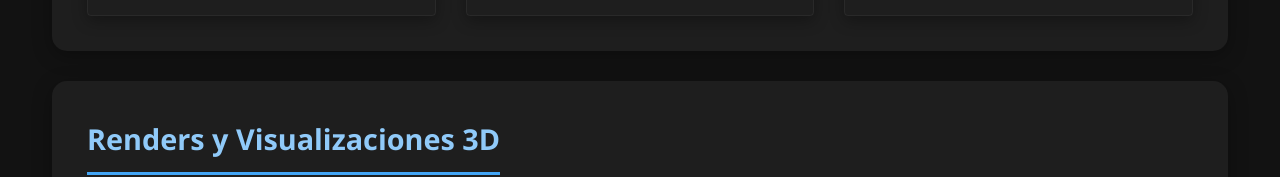
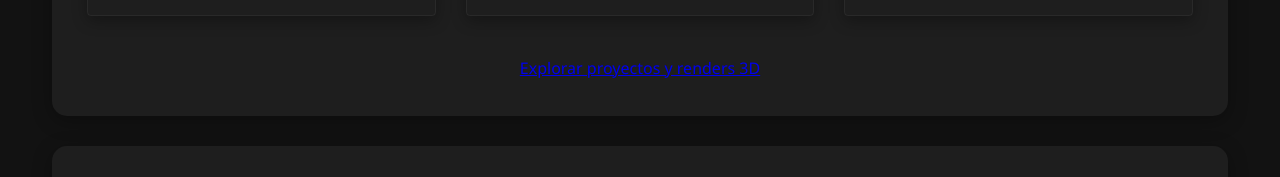
Before and after one commit to mariomolina-mm-ar/web, a plain HTML site: page index.html in a window 1280 px wide. Shown: the part 2917-3094 px from the top of the page. Drawn offline with Linux system fonts and the light colour scheme.

Commit message:
Update index.html

```diff
--- a/index.html
+++ b/index.html
@@ -574,11 +574,12 @@ p {
         <p class="proyecto-etiqueta">🏛️ Proyecto Casa Ayacucho, San Isidro (BA)</p>
       </div>
     </div>
-    <!--
+
+
+
     <div style="text-align: center; margin-top: 40px;">
-      <a href="proyectos.html" class="btn">Explorar todos los proyectos y planos</a>
+      <a href="proyectos.html" class="btn">Explorar proyectos y renders 3D</a>
     </div>
-    -->
   </div>
 </section>
 
```
